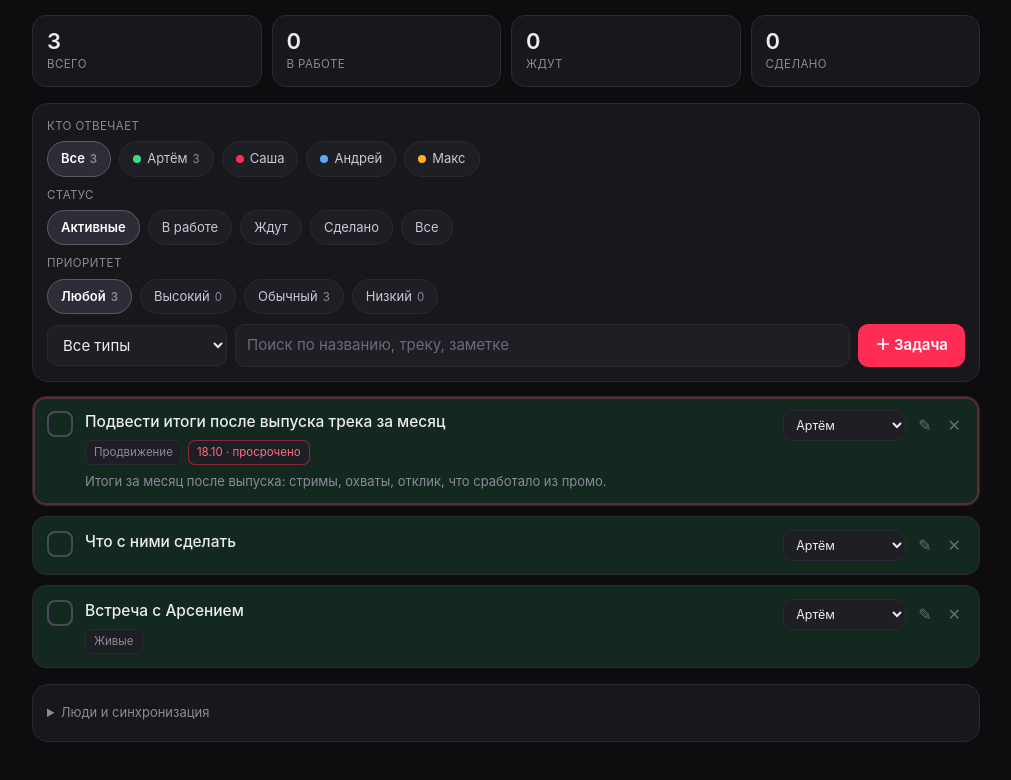
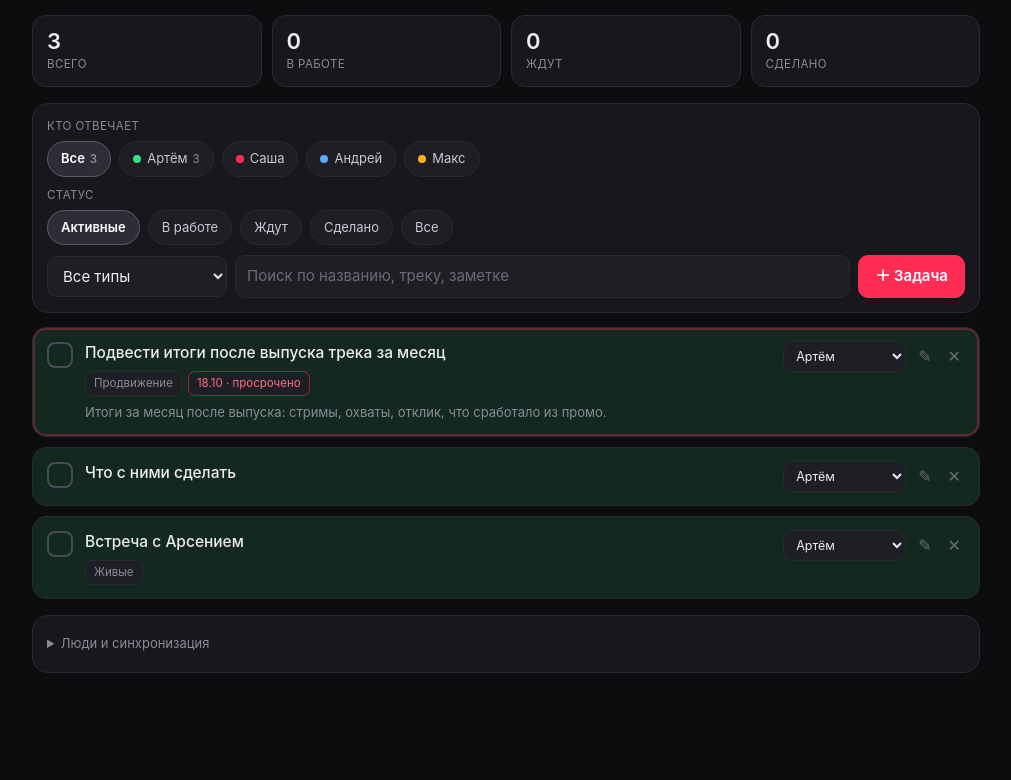
Before and after one commit to art19323/sth-tasks, a plain HTML site: page index.html in a window 1280 px wide. Shown: the part 100-880 px from the top of the page, without its empty margins (134-1145 px from the left). Drawn offline with Linux system fonts and the light colour scheme.

Commit message:
remove priority filter

```diff
--- a/index.html
+++ b/index.html
@@ -138,10 +138,6 @@ details[open] summary{margin-bottom:10px}
       <div>
         <div class="lbl">Статус</div>
         <div class="row" id="statusChips"></div>
-      </div>
-      <div>
-        <div class="lbl">Приоритет</div>
-        <div class="row" id="priorityChips"></div>
       </div>
       <div class="row">
         <select id="typeFilter" class="search" style="flex:0 0 auto"></select>
@@ -384,19 +380,6 @@ function renderStatusChips(){
   box.innerHTML = opts.map(o => '<div class="chip' + (filters.status === o.id ? " on" : "") + '" data-status="' + o.id + '">' + o.title + "</div>").join("");
 }
 
-function renderPriorityChips(){
-  const box = document.getElementById("priorityChips");
-  const counts = {high:0, normal:0, low:0};
-  state.tasks.forEach(t => { if(t.status !== "done" && t.status !== "dropped") counts[t.priority || "normal"]++; });
-  const opts = [
-    {id:"all", title:"Любой", n:counts.high + counts.normal + counts.low},
-    {id:"high", title:"Высокий", n:counts.high},
-    {id:"normal", title:"Обычный", n:counts.normal},
-    {id:"low", title:"Низкий", n:counts.low}
-  ];
-  box.innerHTML = opts.map(o => '<div class="chip' + (filters.priority === o.id ? " on" : "") + '" data-priority="' + o.id + '">' + o.title + '<span class="n">' + o.n + "</span></div>").join("");
-}
-
 function fillSelects(){
   const tf = document.getElementById("typeFilter");
   tf.innerHTML = '<option value="all">Все типы</option>' + TYPES.map(t => '<option value="' + t.id + '">' + t.title + "</option>").join("");
@@ -493,7 +476,6 @@ function render(){
   renderStats();
   renderMemberChips();
   renderStatusChips();
-  renderPriorityChips();
   document.getElementById("typeFilter").value = filters.type;
   renderList();
 }
@@ -763,13 +745,6 @@ function init(){
     render();
   });
 
-  document.getElementById("priorityChips").addEventListener("click", e => {
-    const chip = e.target.closest("[data-priority]");
-    if(!chip) return;
-    filters.priority = chip.dataset.priority;
-    render();
-  });
-
   document.getElementById("typeFilter").addEventListener("change", e => {
     filters.type = e.target.value;
     renderList();
```
